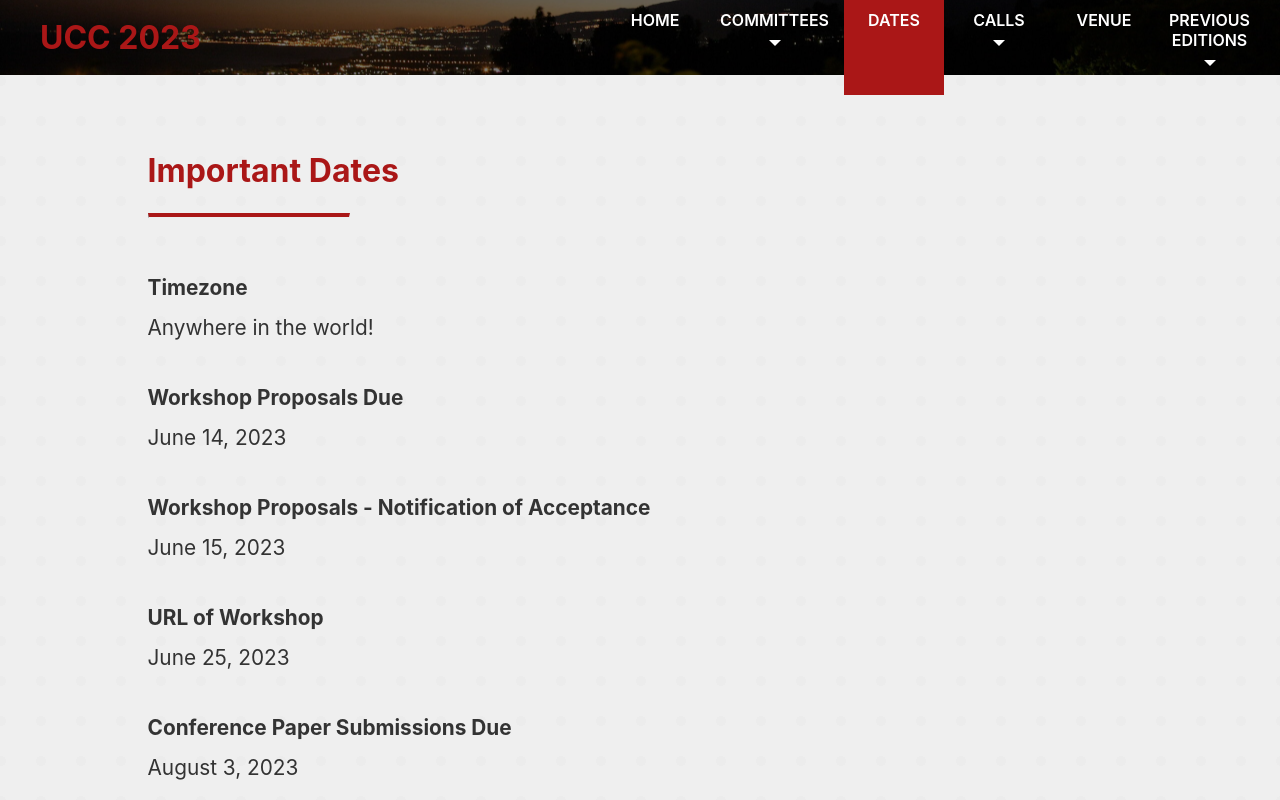
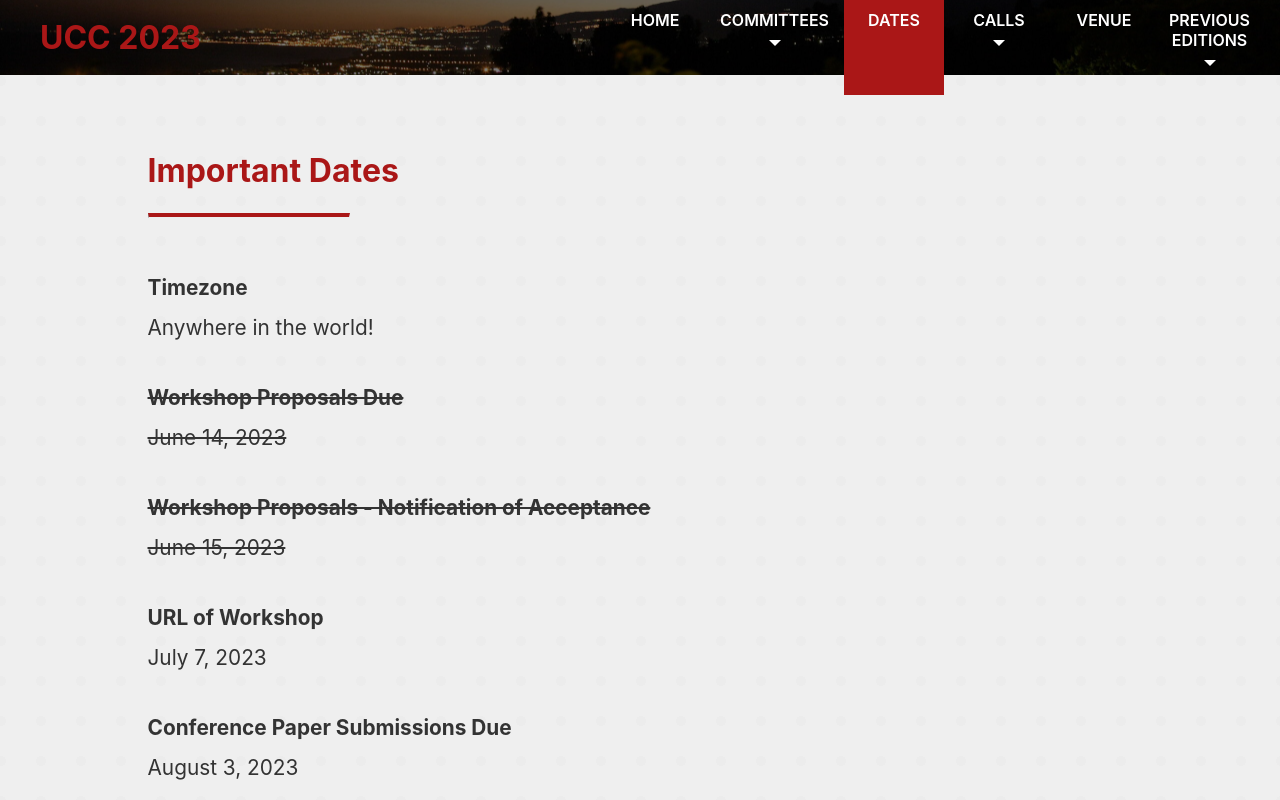
Before and after one commit to UCC-Conference/UCC2023, a React (Create React App) app: page /important-dates in a window 1280 px wide. Shown: the top 800 px of the page. Built offline with nearby package versions, Linux system fonts and the light colour scheme.

Commit message:
update: workshop proposals dates updated

```diff
--- a/src/pages/Dates.js
+++ b/src/pages/Dates.js
@@ -9,9 +9,9 @@ const Dates = () => {
                 <h1>Important Dates</h1>
                 <hr />
                 <p><strong>Timezone</strong><br/>Anywhere in the world!</p>
-                <p><strong>Workshop Proposals Due</strong><br/>June 14, 2023</p>
-                <p><strong>Workshop Proposals - Notification of Acceptance</strong><br/>June 15, 2023</p>
-                <p><strong>URL of Workshop</strong><br/>June 25, 2023</p>
+                <p><del><strong>Workshop Proposals Due</strong><br/>June 14, 2023</del></p>
+                <p><del><strong>Workshop Proposals - Notification of Acceptance</strong><br/>June 15, 2023</del></p>
+                <p><strong>URL of Workshop</strong><br/>July 7, 2023</p>
                 <p><strong>Conference Paper Submissions Due</strong><br/>August 3, 2023</p>
                 <p><strong>Conference Paper - Notification of Acceptance</strong><br/>September 30, 2023</p>
                 <p><strong>Camera-Ready Due</strong><br/>October 21, 2023</p>
```
